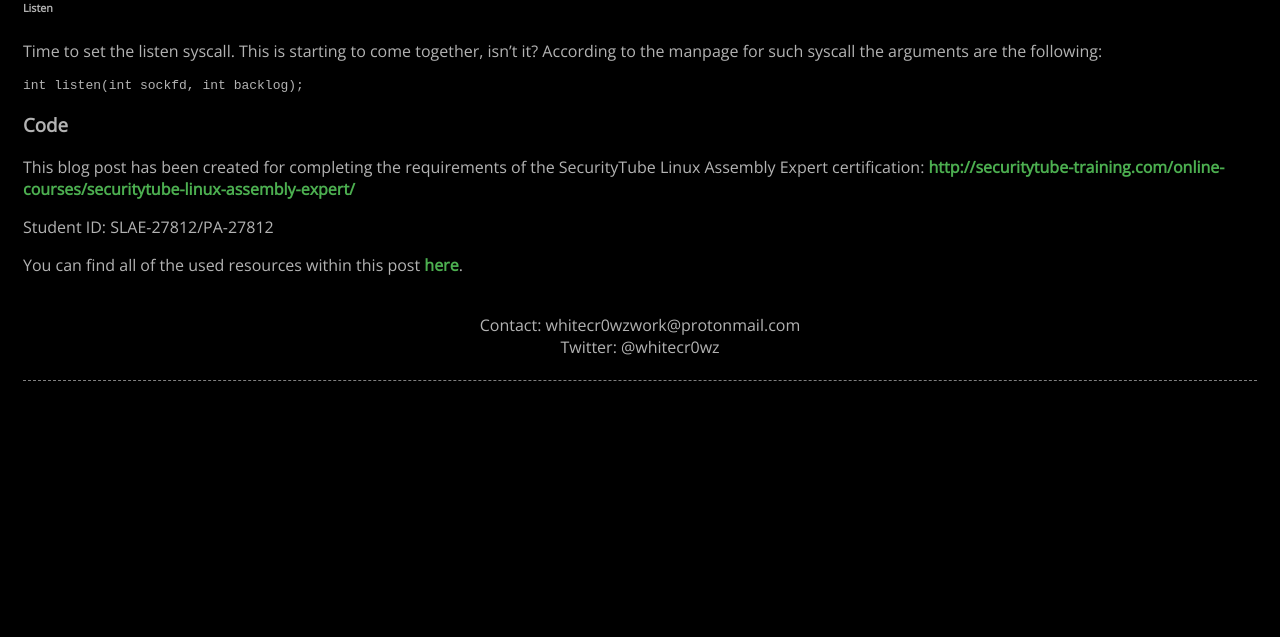
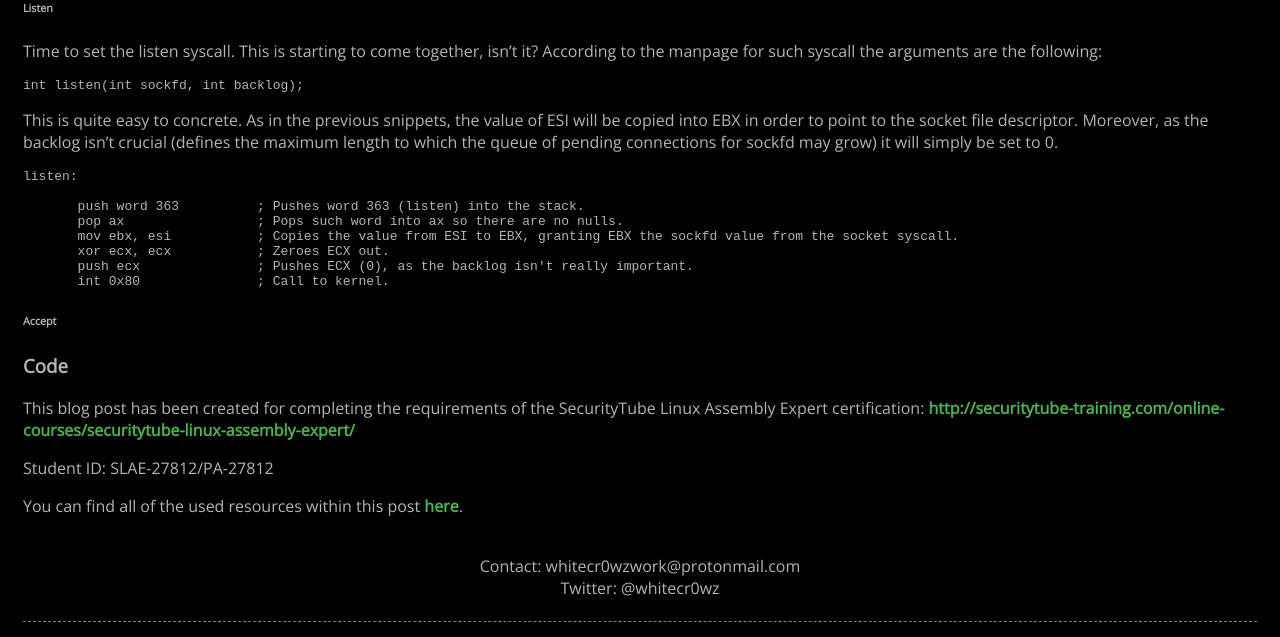
Before and after one commit to whitecr0wz/whitecr0wz.github.io, a Jekyll site: the page built from _posts/posts/2021-01-14-SLAE-Bind.md, in a window 1280 px wide and 900 px high, scrolled down 1822 px, cut to the strip 263-900 px from the top of the window. Built offline with Jekyll 4.4.1, drawn with Linux system fonts in a browser that asks for light colours; before the commit the page ends 2481 px from its top, so only the background shows below that.

Commit message:
Update 2021-01-14-SLAE-Bind.md

````diff
--- a/_posts/posts/2021-01-14-SLAE-Bind.md
+++ b/_posts/posts/2021-01-14-SLAE-Bind.md
@@ -102,6 +102,21 @@ Time to set the listen syscall. This is starting to come together, isn't it? Acc
 int listen(int sockfd, int backlog);
 ```
 
+This is quite easy to concrete. As in the previous snippets, the value of ESI will be copied into EBX in order to point to the socket file descriptor. Moreover, as the backlog isn't crucial (defines the maximum length to which the queue of pending connections for sockfd may grow) it will simply be set to 0.
+
+```term
+listen:
+
+       push word 363          ; Pushes word 363 (listen) into the stack.
+       pop ax                 ; Pops such word into ax so there are no nulls.
+       mov ebx, esi           ; Copies the value from ESI to EBX, granting EBX the sockfd value from the socket syscall.
+       xor ecx, ecx           ; Zeroes ECX out.
+       push ecx               ; Pushes ECX (0), as the backlog isn't really important.
+       int 0x80               ; Call to kernel.
+```
+
+###### Accept
+
 ### Code
 
 This blog post has been created for completing the requirements of the SecurityTube Linux Assembly Expert certification: [http://securitytube-training.com/online-courses/securitytube-linux-assembly-expert/](http://securitytube-training.com/online-courses/securitytube-linux-assembly-expert/)
````
